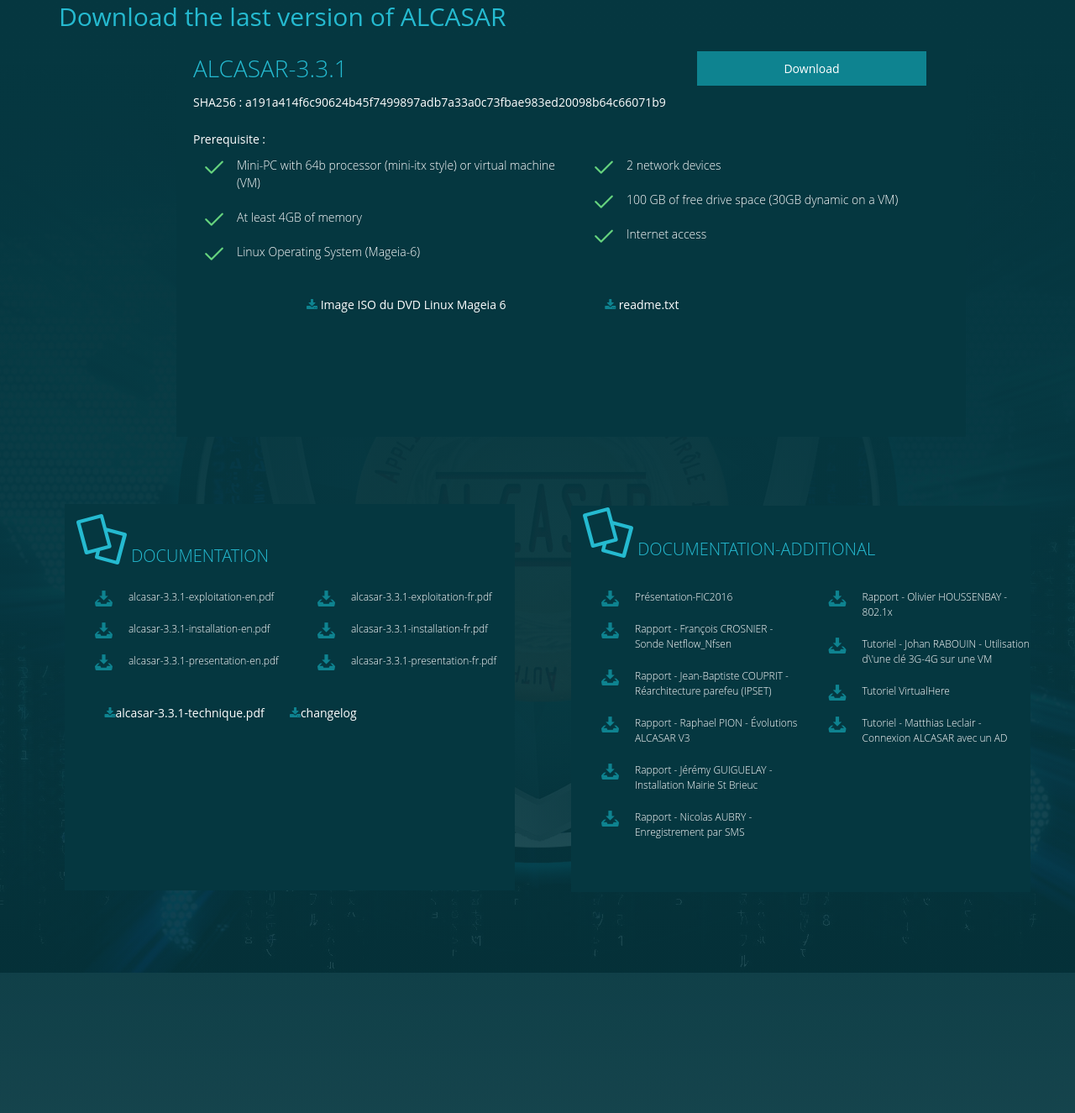
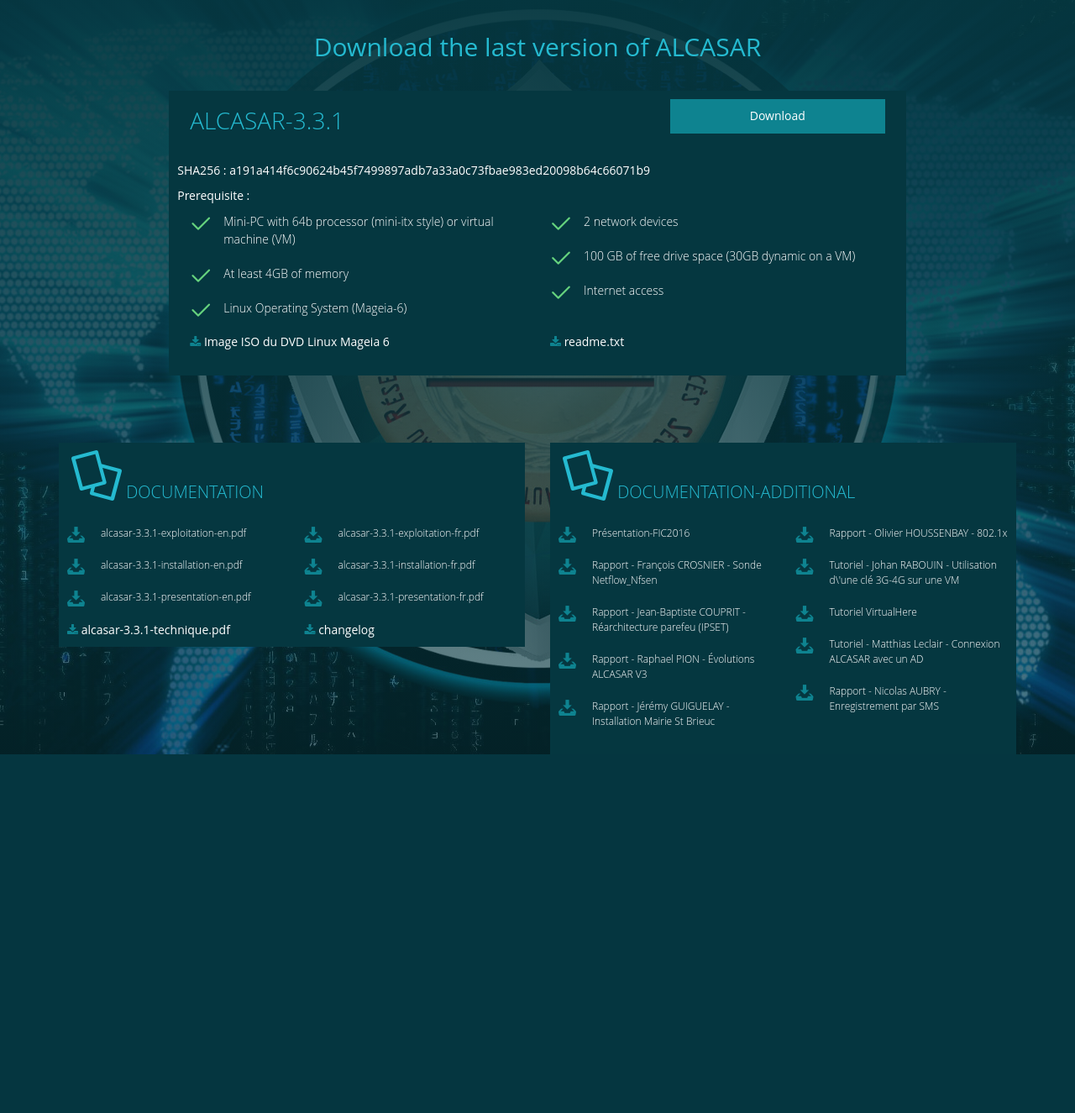
Before and after one commit to rexy74/alcasar.net, a PHP site: page /download.php in a window 1280 px wide. Shown: the part 90-1415 px from the top of the page at 84% size. After the commit the page ends 988 px from the top, so only its background shows below. Run offline with PHP 8.4, Linux system fonts and the light colour scheme; some web fonts are replaced.

Commit message:
Fix responsive download

```diff
--- a/css/style.css
+++ b/css/style.css
@@ -37,13 +37,11 @@
 
 .hDownload
 {
-	line-height: 20px;
 	margin: 0;
 	color: #25BAD0;
 	margin-bottom: 0px;
 	font-size: 30px;
 	font-weight: 400;
-	padding-bottom: 10px;
 }
 
 .hWork
@@ -253,7 +251,7 @@
 filter: progid:DXImageTransform.Microsoft.gradient( startColorstr='#053740', endColorstr='#99053740', GradientType=0 ); /* IE6-9 */
 }
 .section-title {
-	padding: 25px 0 60px 0;
+	margin: 25px 0 60px 0;
 }
 .intro H1 {
 	font-size: 60px;
@@ -713,10 +711,13 @@
   -moz-transform: skewX(-12deg);
   transform: skewX(-12deg);
 }
-@media screen and (max-width: 768px) {
+@media screen and (max-width: 769px) {
   .flex-section .flex-img:before {
     display: none;
 
+  }
+  .navbar {
+  	background-color: #03252b !important;
   }
 }
 .flex-section .col-1 {
@@ -918,31 +919,40 @@
 	margin-bottom: 30px;
 }
 
-#servicesContribution  {
+#servicesContribution {
 	padding: 100px 0px 300px 0px;
 	background: #053740;
 	margin-right: 15px;margin-left: 15px;
 }
 
-#servicesWork  {
+#servicesWork {
 	padding: 100px 0px 100px 0px;
 	background: #053740;
 	margin-right: 15px;margin-left: 15px;
 }
 
-#servicesInside  {
+#servicesInside {
 	margin-top: 138px;
 	background: #053740;
 }
 
 #servicesDownload
 {
-	padding: 100px 0px 150px 0px;
+	margin-top: 30px;
+	padding: 10px 10px 30px 10px;
+	width: 75%;
 	background: #053740;
-	width: 940px;
-	height: 480px;
-	margin-left:140px;
-    padding: 10px;
+}
+
+@media screen and (max-width: 991px) {
+  #servicesDownload
+  {
+	width: 90%;
+  }
+}
+
+.wordbreak {
+	word-break: break-all;
 }
 
 #servicesExploit
@@ -951,16 +961,11 @@
 	background: #053740;
 }
 
-
-
-.paddingDownload {
-	margin-top: 80px;
-}
-
 .check-li {
   padding: 0;
   margin: 0;
 }
+
 .check-li li {
   padding: 0;
   margin: 0;
@@ -1041,6 +1046,11 @@
   font-size: 26px;
   color: #66D37E;
 }
+
+.testIco {
+	padding-left: 20px;
+}
+
 .testIco span:before
 {
 	font-family: 'icomoon';
@@ -1106,13 +1116,6 @@
   color: #0e8390;
 }
 
-.fixPstDoc
-{
-	margin-top: -87px;
-	text-align: left;
-	margin-left:14px;
-}
-
 .p-button--positive {
     background-color: #0e8390;
     border-color: #0e8390;
@@ -1137,31 +1140,19 @@
 	font-size: 28px;
 }
 
-.downloadIcon
-{
-	margin-left: 77px;
-	margin-right: 114px;
-}
-
-.div1
-{
-	margin-top: 23px;
-	margin-left: 68px;
-}
-
 .fixDownloadPst
 {
 	margin-top: 6px;margin-left: 10px;
 }
 
+.downloadIcon {
+	color: #0e8390;
+}
 
 #servicesMid
 {
 	background: #053740;
-	width: 47%;
-	padding: 100px 0px 0px 0px;
-	height: 460px;
-	margin-bottom: 165px;
+	padding: 10px 10px 10px 10px;
 }
 
 #whyContainer
@@ -1186,23 +1177,14 @@
   margin-left: 25%;
 }
 
+#servicesMid, #servicesMidBis {
+	margin-top: 80px;
+}
+
 #servicesMidBis
 {
 	background: #053740;
-	width: 48%;
-	padding: 90px 0px 0px 0px;
-	height: 460px;
-}
-
-.paddingDwnld
-{
-	margin-left: 7px !important;
-}
-
-.resizeContainer
-{
-	margin-left: 595px;
-	margin-top: -623px;
+	padding: 10px;
 }
 
 .centerbar
--- a/download.php
+++ b/download.php
@@ -17,24 +17,28 @@
         break;
   }
 ?>
-<div class="intro">
-    <div class="overlay">
-        <div class="container">
+<div class="intro container" style="padding-top: 125px">
+        <div class="row text-center">
             <div class="hDownload" ><?= $file_cont['title'] ?></div>
-            <div id="servicesDownload"  style="text-align: left;" >
-                <div class="fixDownloadPst">
-
+        </div>
+        <div class="row">
+            <div id="servicesDownload" class="center-block">
+              <div class="container-fluid">
+                <div class="row">
+                    <div class="col-md-5 col-sm-5">
                       <h3 class="sizeT"><?= $file_cont['version'] ?></h3>
-                    <div class="fixPositionBtn">
+                    </div>
+                    <div class="col-md-3 col-sm-2"></div>
+                    <div class="col-md-4 col-sm-5">
                         <a class="p-button--positive" href="<?= $file_cont['link_tarball'] ?>" download="alcasar-3.2.tar.gz"><?= $file_cont['download'] ?></a>
                     </div>
+                </div>
+                <div class="row">
                   <p><?= $file_cont['descpt'] ?></p>
-                    <p> SHA256 : <?= $file_cont['sha256'] ?> </p>
-
-
-                 <p style="margin-top: 24px;">  <?= $file_cont['num_1'] ?> </p>
+                  <p class="wordbreak"> SHA256 : <?= $file_cont['sha256'] ?> </p>
+                  <p><?= $file_cont['num_1'] ?></p>
                 </div>
-                 <div class="row" style="margin-left: 7px;" >
+                 <div class="row">
                         <div class="col-md-6">
                             <ul class="check-li">
                                 <li><?= $file_cont['num_2'] ?> </li>
@@ -51,29 +55,36 @@
                         </div>
                  </div>
 
-                <div class="div1">
-                    <a class="downloadIcon" href="<?= $file_cont['link_mageia'] ?>" download="Mageia-6-x86_64-DVD.iso"> <i class="fa fa-download" style="color: #0e8390"> </i> Image ISO du DVD Linux Mageia 6 </a>
-                    <a href="<?= $file_cont['link_readme'] ?>" download="readme.txt" > <i class="fa fa-download" style="color: #0e8390"> </i> readme.txt </a>
+                <div class="row">
+                  <div class="col-md-6">
+                    <a href="<?= $file_cont['link_mageia'] ?>" download="Mageia-6-x86_64-DVD.iso"><i class="fa fa-download downloadIcon"></i> Image ISO du DVD Linux Mageia 6</a>
+                  </div>
+                  <div class="col-md-6">
+                    <a href="<?= $file_cont['link_readme'] ?>" download="readme.txt"><i class="fa fa-download downloadIcon"></i> readme.txt</a>
+                  </div>
+                </div>
               </div>
             </div>
         </div>
 
-        <div class="fixPadding">
-        <div class="container">
-            <div id="servicesMid" class="paddingDownload paddingDwnld">
+        <div class="row paddingDownload">
+          <div class="col-md-6">
+            <div id="servicesMid" class="container-fluid">
+                <div class="row">
+                  <h3 class="testIco"><span> Documentation</span></h3>
+                </div>
+                <div class="row">
                   <div class="fixPstDoc">
-                    <h3  class="testIco" > <span> Documentation </span> </h3>
-                           <div class="row" style="margin-left: 7px;" >
                     <div class="col-md-6">
                         <ul class="check-li">
                             <li>
-                              <a href="<?= $file_cont['link_1'] ?>" download="alcasar-3.3.1-exploitation-en.pdf">alcasar-3.3.1-exploitation-en.pdf  </a>
+                              <a href="<?= $file_cont['link_1'] ?>" download="alcasar-3.3.1-exploitation-en.pdf">alcasar-3.3.1-exploitation-en.pdf</a>
                             </li>
                             <li>
-                              <a href="<?= $file_cont['link_2'] ?>" download="alcasar-3.3.1-installation-en.pdf">alcasar-3.3.1-installation-en.pdf  </a>
+                              <a href="<?= $file_cont['link_2'] ?>" download="alcasar-3.3.1-installation-en.pdf">alcasar-3.3.1-installation-en.pdf</a>
                             </li>
                             <li>
-                             <a href="<?= $file_cont['link_3'] ?>" download="alcasar-3.3.1-presentation-en.pdf">alcasar-3.3.1-presentation-en.pdf </a>
+                             <a href="<?= $file_cont['link_3'] ?>" download="alcasar-3.3.1-presentation-en.pdf">alcasar-3.3.1-presentation-en.pdf</a>
                             </li>
                         </ul>
                     </div>
@@ -91,24 +102,27 @@
 
                         </ul>
                     </div>
-
-                    <i class="fa fa-download" style="color: #0e8390; margin-left: 5%; margin-top: 5%"> </i><a href="<?= $file_cont['link_7'] ?>" download="alcasar-3.3.1-technique.pdf">alcasar-3.3.1-technique.pdf</a>
-                     <i class="fa fa-download" style="color: #0e8390; margin-left: 5%;"> </i><a href="<?= $file_cont['link_8'] ?>" download="changelog">changelog</a>
+                  </div>
+                </div>
+                <div class="row">
+                    <div class="col-md-6">
+                      <i class="fa fa-download downloadIcon"> </i><a href="<?= $file_cont['link_7'] ?>" download="alcasar-3.3.1-technique.pdf"> alcasar-3.3.1-technique.pdf</a>
+                    </div>
+                    <div class="col-md-6">
+                      <i class="fa fa-download downloadIcon"> </i><a href="<?= $file_cont['link_8'] ?>" download="changelog"> changelog</a>
+                    </div>
+                </div>
 
                  </div>
-
-
             </div>
-
-
+          <!--<div class="col-md-2"></div>-->
+          <div class="col-md-6">
+            <div id="servicesMidBis" class="container-fluid">
+              <div class="row">
+                    <h3 class="testIco"><span> Documentation-additional</span></h3>
               </div>
-
-           <div class="container">
-            <div id="servicesMidBis" class="paddingDownload resizeContainer">
-
+              <div class="row">
                 <div class="fixPstDoc">
-                    <h3  class="testIco" > <span> Documentation-additional </span> </h3>
-                           <div class="row" style="margin-left: 7px;" >
                     <div class="col-md-6">
                         <ul class="check-li">
                             <li>
@@ -125,9 +139,6 @@
                             </li>
                              <li>
                               <a href="<?= $file_cont['link_13'] ?>" download="Rapport - Jérémy GUIGUELAY - Installation Mairie St Brieuc.pdf">Rapport - Jérémy GUIGUELAY - Installation Mairie St Brieuc </a>
-                            </li>
-                            <li>
-                              <a href="<?= $file_cont['link_14'] ?>" download="Rapport - Nicolas AUBRY - Enregistrement par SMS.pdf">Rapport - Nicolas AUBRY - Enregistrement par SMS </a>
                             </li>
 
                         </ul>
@@ -146,13 +157,15 @@
                             <li>
                                 <a href="<?= $file_cont['link_18'] ?>" download="Tutoriel_Alcasar_Active_Directory.pdf">Tutoriel - Matthias Leclair - Connexion ALCASAR avec un AD </a>
                               </li>
+                            <li>
+                              <a href="<?= $file_cont['link_14'] ?>" download="Rapport - Nicolas AUBRY - Enregistrement par SMS.pdf">Rapport - Nicolas AUBRY - Enregistrement par SMS </a>
+                            </li>
                         </ul>
                     </div>
             </div>
               </div>
         </div>
-
-
+        </div>
           </div>
 
     </div>
--- a/index.php
+++ b/index.php
@@ -39,8 +39,8 @@
 <div class="container">
   <!-- Services Section -->
   <div id="servicesIndex" class="text-center">
-    <div class="row">
-      <div class="col-md-8 col-md-offset-2 section-title">
+    <div class="row section-title">
+      <div class="col-md-8 col-md-offset-2">
         <h2><?= $file_content['num_1'] ?></h2>
         <p><?= $file_content['num_2'] ?></p>
       </div>
--- a/news.php
+++ b/news.php
@@ -16,8 +16,6 @@
         break;
   }
 ?>
-
-
 <div class="intro container-fluid">
       <div class="row">
           <div id="aboutNews">
```
Lines whose indentation alone changed are shown as unchanged.
